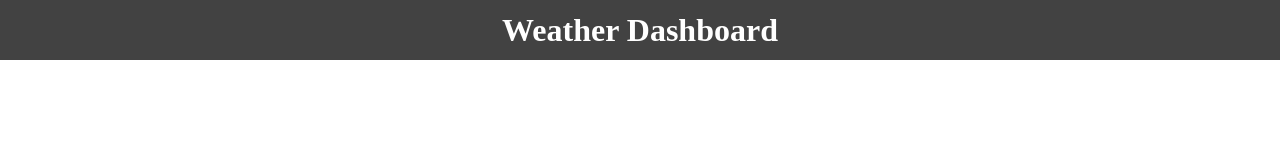
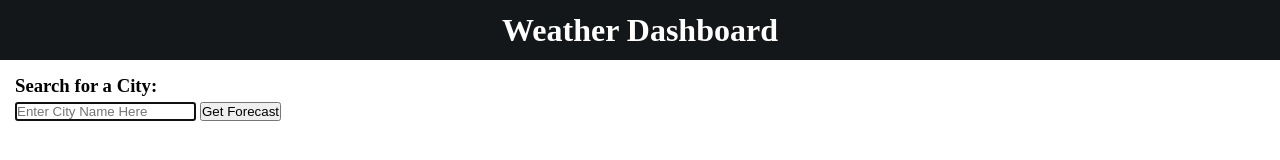
Before and after one commit to ATXiceman512/Weather_Dashboard, a plain HTML site: page index.html in a window 1280 px wide. Drawn offline with Linux system fonts and the light colour scheme.

Commit message:
start building out user entry form

```diff
--- a/assets/css/style.css
+++ b/assets/css/style.css
@@ -9,10 +9,22 @@
   align-items: center;
   justify-content: center;
   height: 60px;
-  background-color: rgb(66, 66, 66);
+  background-color: rgb(20.4, 22.7, 25.1);
 }
 
 .header h1 {
   color: white;
   font-weight: bolder;
 }
+
+.card {
+  padding: 15px 15px;
+}
+
+.card-header {
+  padding-bottom: 5px;
+}
+
+.card h3 {
+  font-weight: bold;
+}
--- a/index.html
+++ b/index.html
@@ -4,6 +4,7 @@
     <meta charset="UTF-8" />
     <meta name="viewport" content="width=device-width, initial-scale=1.0" />
     <title>Weather Dashboard</title>
+    <link rel="stylesheet" href="https://cdnjs.cloudflare.com/ajax/libs/font-awesome/5.11.2/css/all.min.css"/>
     <link rel="stylesheet" href="./assets/css/style.css" />
   </head>
   <body>
@@ -13,6 +14,25 @@
       </div>
     </header>
 
+    <main class="flex-row justify-space-between">
+
+      <!-- FIRST COLUMN-->
+      <div class="col-12 col-md-4">
+        <div class="card">
+          <h3 class="card-header">Search for a City:</h3>
+          <form id="city-form" class="card-body">
+            <label class="form-label" for="city"></label>
+            <input name="city" placeholder="Enter City Name Here" id="city" type="text" autofocus="true" class="form-input" />
+            <button type="submit" class="btn">Get Forecast</button>
+          </form>
+        </div>
+      </div>
+
+      <!-- SECOND COLUMN-->
+      <div class="col-12 col-md-8">
+      </div>
+    </main>
+
     <script src="./assets/js/script.js"></script>
   </body>
 </html>
```
